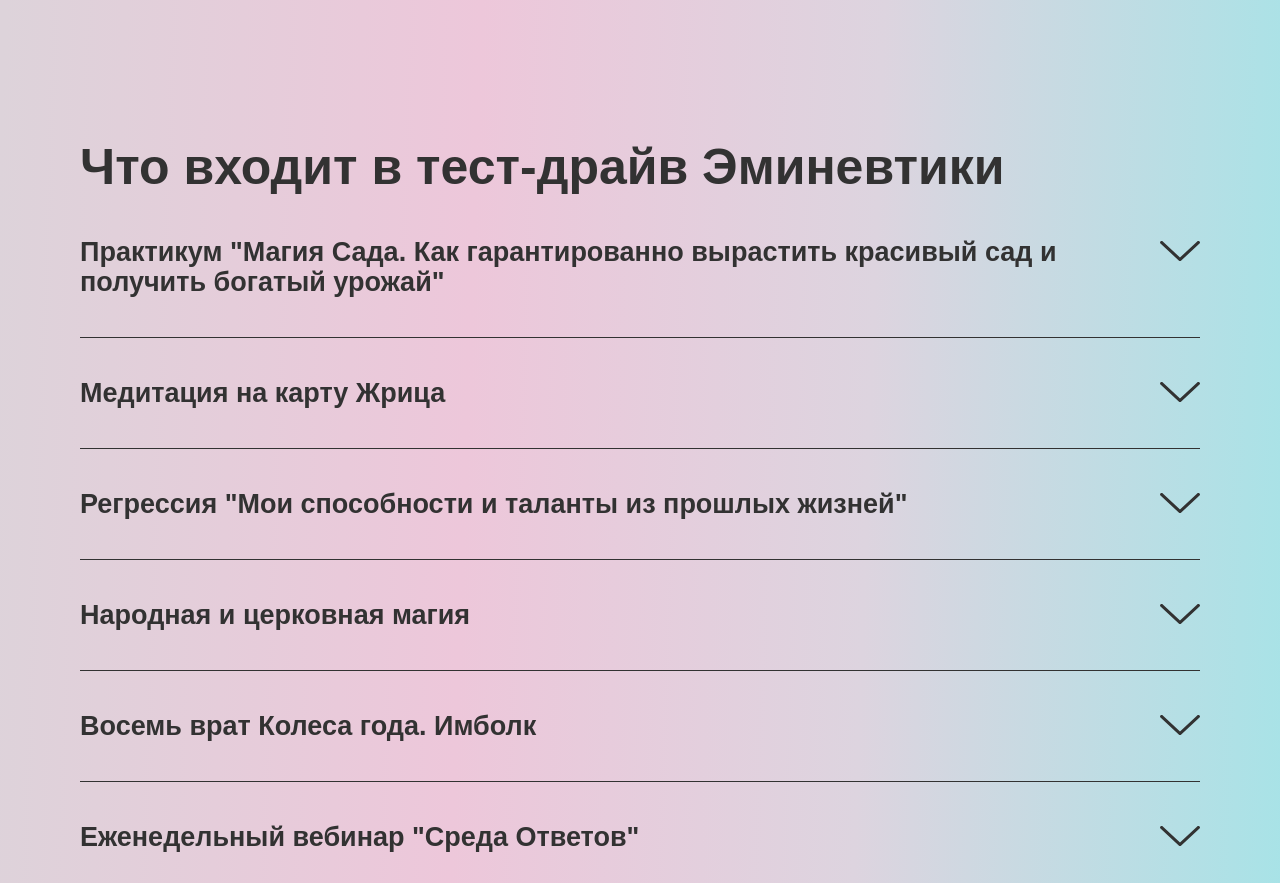
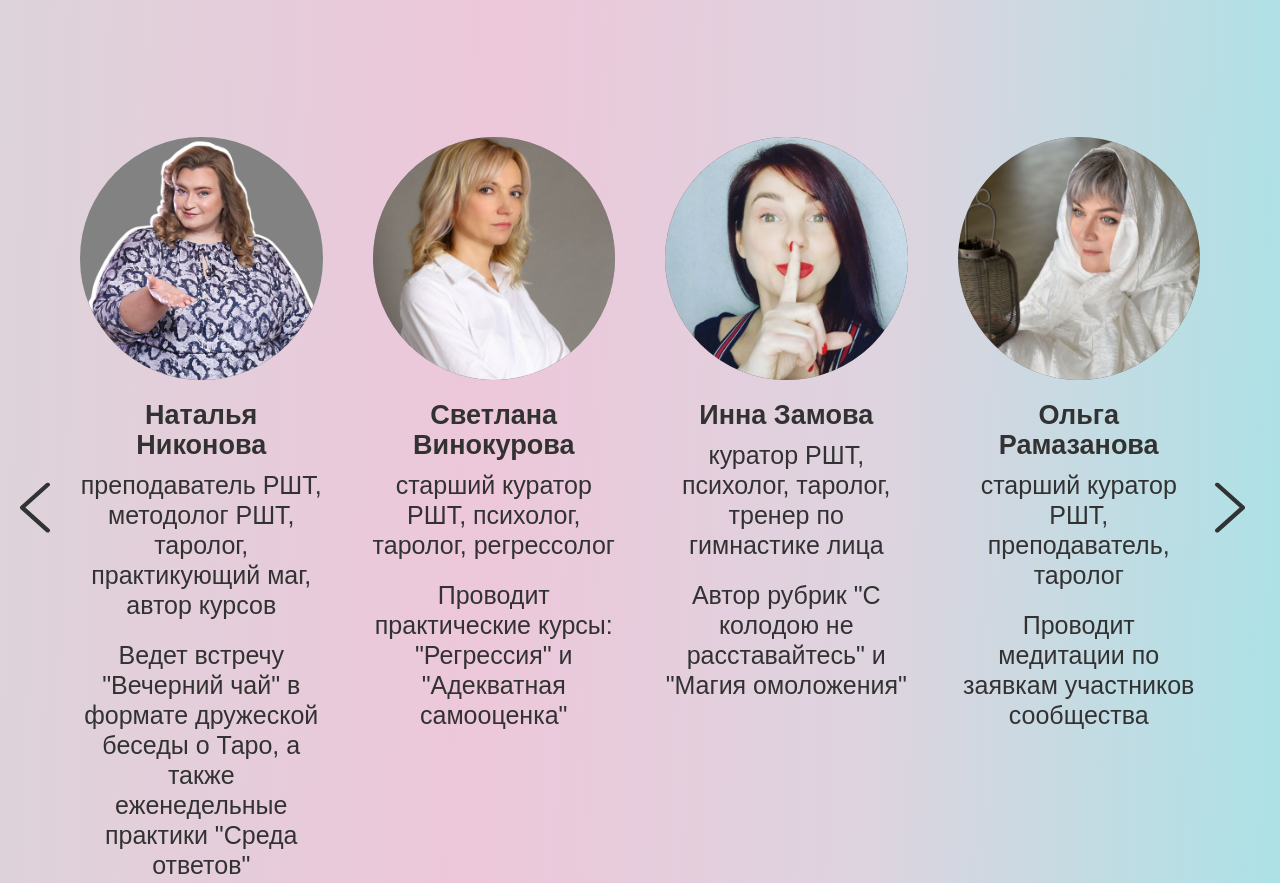
Before and after one commit to NikSkor/eminevtika-site, a website built with webpack: page src/index.html in a window 1280 px wide. Shown: the part 2880-3763 px from the top of the page. Built offline with nearby package versions, Linux system fonts and the light colour scheme.

Commit message:
apadtive done

```diff
--- a/src/index.html
+++ b/src/index.html
@@ -117,11 +117,11 @@
       </div>
     </section>
     <!-- /.community -->
-    <section class="speakers visually-hidden">
+    <section class="speakers">
       <div class="container speakers__container">
-        <h3 class="speakers__title">Знакомьтесь со <br /> спикерами сообщества</h3>
+        <!-- <h3 class="speakers__title">Знакомьтесь со спикерами сообщества</h3> -->
         <button class="speakers__arrow speakers__arrow_left">
-          <svg width="30" height="51" viewBox="0 0 30 51" fill="none" xmlns="http://www.w3.org/2000/svg">
+          <svg class="speakers__svg" width="30" height="51" viewBox="0 0 30 51" fill="none" xmlns="http://www.w3.org/2000/svg">
             <path
               d="M0.708515 26.6658L26.1666 49.5139C26.5913 49.8954 27.1557 50.1082 27.7426 50.1082C28.3294 50.1082 28.8938 49.8954 29.3186 49.5139L29.346 49.4881C29.5526 49.3032 29.7171 49.0807 29.8296 48.834C29.942 48.5873 30 48.3216 30 48.0531C30 47.7847 29.942 47.519 29.8296 47.2723C29.7171 47.0256 29.5526 46.803 29.346 46.6181L5.37255 25.1039L29.346 3.59818C29.5526 3.41328 29.7171 3.1907 29.8296 2.94401C29.942 2.69731 30 2.43165 30 2.16318C30 1.89471 29.942 1.62905 29.8296 1.38235C29.7171 1.13566 29.5526 0.91309 29.346 0.72818L29.3186 0.702362C28.8938 0.320934 28.3294 0.108154 27.7426 0.108154C27.1557 0.108154 26.5913 0.320934 26.1666 0.702362L0.708515 23.5505C0.484621 23.7515 0.306378 23.9931 0.184589 24.2609C0.0627995 24.5286 0 24.8169 0 25.1082C0 25.3994 0.0627995 25.6877 0.184589 25.9554C0.306378 26.2232 0.484621 26.4649 0.708515 26.6658Z"
               fill="#323232" />
@@ -232,7 +232,7 @@
           </div>
         </div>
         <button class="speakers__arrow speakers__arrow_right">
-          <svg width="30" height="51" viewBox="0 0 30 51" fill="none" xmlns="http://www.w3.org/2000/svg">
+          <svg class="speakers__svg" width="30" height="51" viewBox="0 0 30 51" fill="none" xmlns="http://www.w3.org/2000/svg">
             <path
               d="M29.2915 26.6658L3.83344 49.5139C3.40866 49.8954 2.84431 50.1082 2.25744 50.1082C1.67058 50.1082 1.10623 49.8954 0.68145 49.5139L0.654039 49.4881C0.447401 49.3032 0.28286 49.0807 0.170422 48.834C0.0579834 48.5873 0 48.3216 0 48.0531C0 47.7847 0.0579834 47.519 0.170422 47.2723C0.28286 47.0256 0.447401 46.803 0.654039 46.6181L24.6275 25.1039L0.654039 3.59818C0.447401 3.41328 0.28286 3.1907 0.170422 2.94401C0.0579834 2.69731 0 2.43165 0 2.16318C0 1.89471 0.0579834 1.62905 0.170422 1.38235C0.28286 1.13566 0.447401 0.91309 0.654039 0.72818L0.68145 0.702362C1.10623 0.320934 1.67058 0.108154 2.25744 0.108154C2.84431 0.108154 3.40866 0.320934 3.83344 0.702362L29.2915 23.5505C29.5154 23.7515 29.6936 23.9931 29.8154 24.2609C29.9372 24.5286 30 24.8169 30 25.1082C30 25.3994 29.9372 25.6877 29.8154 25.9554C29.6936 26.2232 29.5154 26.4649 29.2915 26.6658Z"
               fill="#323232" />
--- a/src/index.js
+++ b/src/index.js
@@ -35,6 +35,21 @@ const productSlider = () => {
         prevEl: '.speakers__arrow_left',
       },
       modules: [Navigation, Thumbs],
+      breakpoints: {
+        // настройки для разных разрешений
+        0: {
+          slidesPerView: 2,
+        },
+        580: {
+          slidesPerView: 3,
+        },
+        780: {
+          slidesPerView: 3,
+        },
+        1024: {
+          slidesPerView: 4,
+        },
+      },
     });
   });
 };
--- a/src/style/_speakers.scss
+++ b/src/style/_speakers.scss
@@ -4,6 +4,20 @@
     padding-left: 80px;
     padding-right: 80px;
     position: relative;
+
+    @include laptop {
+      padding-left: 40px;
+      padding-right: 40px;
+    }
+
+    @include tablet {
+      padding-left: 20px;
+      padding-right: 20px;
+    }
+
+    @include mobile {
+
+    }
   }
 
 
@@ -19,38 +33,75 @@
     margin-bottom: 40px;
 
     @include laptop {
-        font-size: 60px;
-        line-height: 75px;
-      }
+      font-size: 50px;
+      line-height: 50px;
+    }
 
-      @include tablet {
-        font-size: 50px;
-        line-height: 45px;
-      }
+    @include tablet {
+      font-size: 30px;
+      line-height: 30px;
+    }
 
-      @include mobile {
-        font-size: 30px;
-        line-height: 35px;
-      }
+    @include mobile {
+      font-size: 20px;
+      line-height: 25px;
+    }
   }
 
   &__arrow {
     position: absolute;
+    transform: translate(-50%, -50%);
     z-index: 15;
+    min-width: 30px;
 
     &_left {
       top: 50%;
-      left: 0;
+      left: 35px;
+
+      @include laptop {
+        left: 30px;
+      }
+
+      @include tablet {
+        left: 20px;
+      }
+
+      @include mobile {
+        left: 20px;
+      }
     }
 
     &_right {
       top: 50%;
-      right: 0;
+      right: 20px;
+
+      @include laptop {
+        right: -5px;
+      }
+
+      @include tablet {
+        right: -25px;
+      }
+
+      @include mobile {
+        right: -35px;
+      }
     }
   }
 
   &__svg {
+    @include laptop {
+      width: 20px;
+    }
+    @include tablet {
+      width: 15px;
+      // height: 30px;
+    }
 
+    @include mobile {
+      width: 10px;
+      // height: 20px;
+    }
   }
 
   &__list {
@@ -60,9 +111,26 @@
   &__item {
     display: flex !important;
     flex-direction: column;
+    justify-content: space-between !important;
     width: 280px;
     gap: 20px !important;
     text-align: center;
+    // @include laptop {
+    //     width: 230px;
+    //     height: 230px;
+    //   }
+
+    //   @include tablet {
+    //     width: 180px;
+    //     height: 180px;
+    //   }
+
+    //   @include mobile {
+    //     width: 150px;
+    //     height: 150px;
+    //   }
+
+
   }
 
   &__item-img {
@@ -75,6 +143,21 @@
   }
 
   &__img {
+    // height: 280px;
+    // @include laptop {
+    //   width: 230px;
+    //   height: 230px;
+    // }
+
+    // @include tablet {
+    //   width: 180px;
+    //   height: 180px;
+    // }
+
+    // @include mobile {
+    //   width: 150px;
+    //   height: 150px;
+    // }
   }
 
   &__subitem {
@@ -90,12 +173,21 @@
     font-family: Arial;
     font-size: 27px;
     font-weight: 700;
+
+    @include laptop {
+      font-size: 23px;
+    }
+
+    @include tablet {
+      font-size: 17px;
+    }
+
+    @include mobile {
+      font-size: 13px;
+    }
   }
 
   &__text {
     text-align: center;
-    font-family: Arial;
-    font-size: 25px;
-    font-weight: 400;
   }
 }
```
